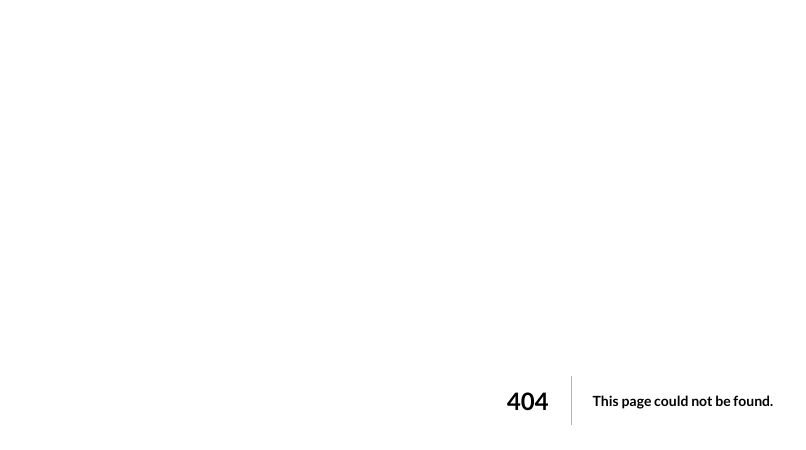
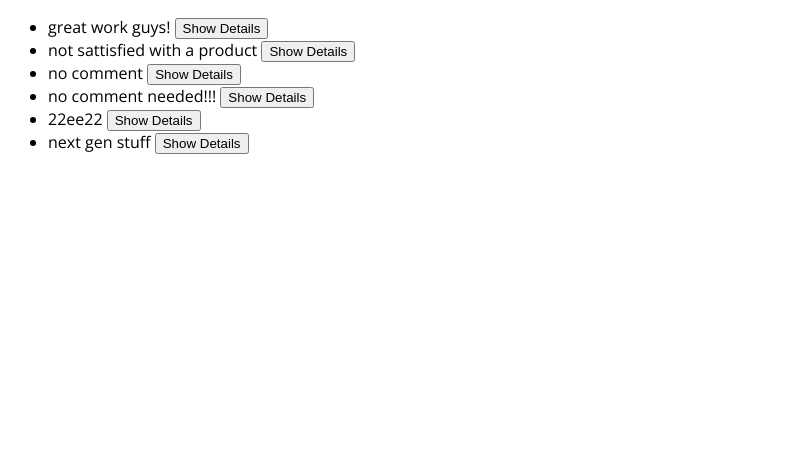
Before and after one commit to quechulo/nextjs-course-udemy, a Next.js app: page /feedback in a window 1280 px wide. Before the commit this address had no page. Shown: the top 450 px of the page, without its empty margins (0-806 px from the left). Built offline with nearby package versions, Linux system fonts and the light colour scheme.

Commit message:
finished section 8

```diff
--- /dev/null
+++ b/data/feedback.json
@@ -0,0 +1 @@
+[{"id":"9f192330-1e55-444a-bd8e-f7ca64b5678a","email":"aaa@op.pl","feedback":"great work guys!"},{"id":"cf6dfb92-eb48-4554-9c00-590850d99611","email":"aaa@op.pl","feedback":"not sattisfied with a product"},{"id":"e15924bb-2479-4862-9e5c-77b1dc582fd6","email":"addsaa@op.pl","feedback":"no comment"},{"id":"99a43755-768a-4e22-85e7-e22b70f9a15b","email":"addsffffaa@op.pl","feedback":"no comment needed!!!"},{"id":"2a23c06c-0d57-479d-8add-a1d6005eedc8","email":"222@wp.eu","feedback":"22ee22"},{"id":"00e67606-efa0-45b9-bf34-d364c15c4618","email":"2222@razor.pl","feedback":"next gen stuff"}]
--- a/package.json
+++ b/package.json
@@ -10,6 +10,7 @@
   "dependencies": {
     "next": "^13.0.7",
     "react": "^18.2.0",
-    "react-dom": "^18.2.0"
+    "react-dom": "^18.2.0",
+    "uuid": "^9.0.0"
   }
 }
--- /dev/null
+++ b/pages/api/feedback/[feedbackId].js
@@ -0,0 +1,12 @@
+import { getData } from ".";
+
+function handler(req, res) {
+  const feedbackId = req.query.feedbackId;
+  const data = getData();
+  const selectedFeedback = data.find(
+    (feedback) => feedback.id === feedbackId
+  );
+  res.status(200).json({ feedback: selectedFeedback });
+}
+
+export default handler;
--- /dev/null
+++ b/pages/api/feedback/index.js
@@ -0,0 +1,40 @@
+import { v4 as uuidv4 } from "uuid";
+import fs from "fs";
+import path from "path";
+
+export function getData() {
+  const filePath = path.join(process.cwd(), "data", "feedback.json");
+  const fileData = fs.readFileSync(filePath);
+  const data = JSON.parse(fileData);
+  return data;
+}
+
+function updateData(newData) {
+  const filePath = path.join(process.cwd(), "data", "feedback.json");
+  fs.writeFileSync(filePath, JSON.stringify(newData));
+}
+
+function handler(req, res) {
+  if (req.method === "POST") {
+    const email = req.body.email;
+    const text = req.body.text;
+
+    const newFeedback = {
+      id: uuidv4(),
+      email: email,
+      feedback: text,
+    };
+
+    const data = getData();
+
+    data.push(newFeedback);
+    updateData(data);
+    res.status(201).json({ message: "Success", feedback: newFeedback });
+  }
+  if (req.method === "GET") {
+    const data = getData();
+    res.status(200).json({ feedback: data });
+  }
+}
+
+export default handler;
--- /dev/null
+++ b/pages/feedback/index.js
@@ -0,0 +1,46 @@
+import { useRouter } from "next/router";
+import { Fragment, useState } from "react";
+import { getData } from "../api/feedback/index";
+
+function FeedbackPage(props) {
+  const router = useRouter();
+  const [details, setDetails] = useState();
+  const showDetailsHandler = (id) => {
+    // router.push(`/feedback/${id}`)
+    fetch(`/api/feedback/${id}`)
+      .then((response) => response.json())
+      .then((data) => {
+        setDetails(data.feedback);
+      });
+  };
+  if (!props.feedbackItems) {
+    return <p>Loading...</p>;
+  } else {
+    return (
+      <Fragment>
+        {details && <p>{details.email}</p>}
+        <ul>
+          {props.feedbackItems.map((item) => (
+            <li key={item.id}>
+              {item.feedback}{" "}
+              <button onClick={showDetailsHandler.bind(null, item.id)}>
+                Show Details
+              </button>
+            </li>
+          ))}
+        </ul>
+      </Fragment>
+    );
+  }
+}
+export async function getStaticProps() {
+  const fetchedData = getData();
+
+  return {
+    props: {
+      feedbackItems: fetchedData,
+    },
+  };
+}
+
+export default FeedbackPage;
```
Also changed, not shown: pages/index.js (+59 -0 lines), pages/feedback/[id].js (added), 1 other file (tests, documents, lock files or other folders).
